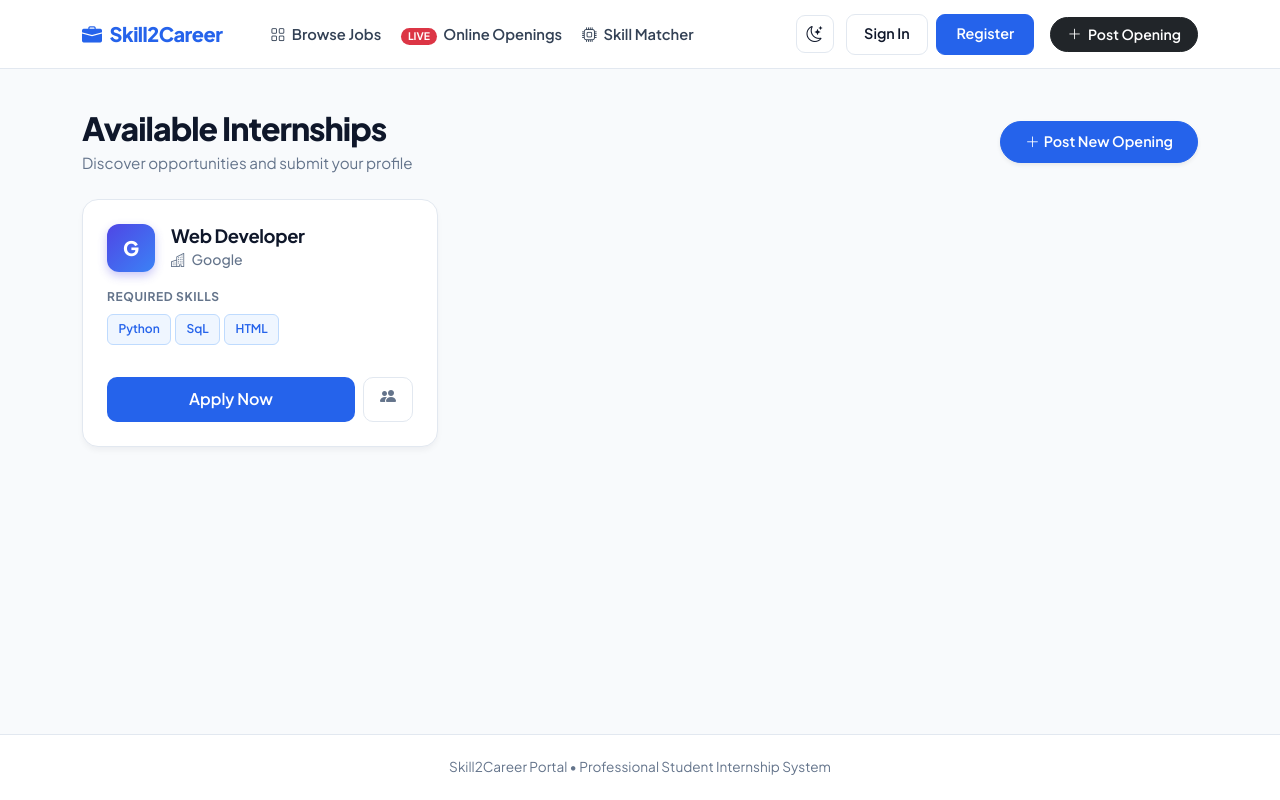
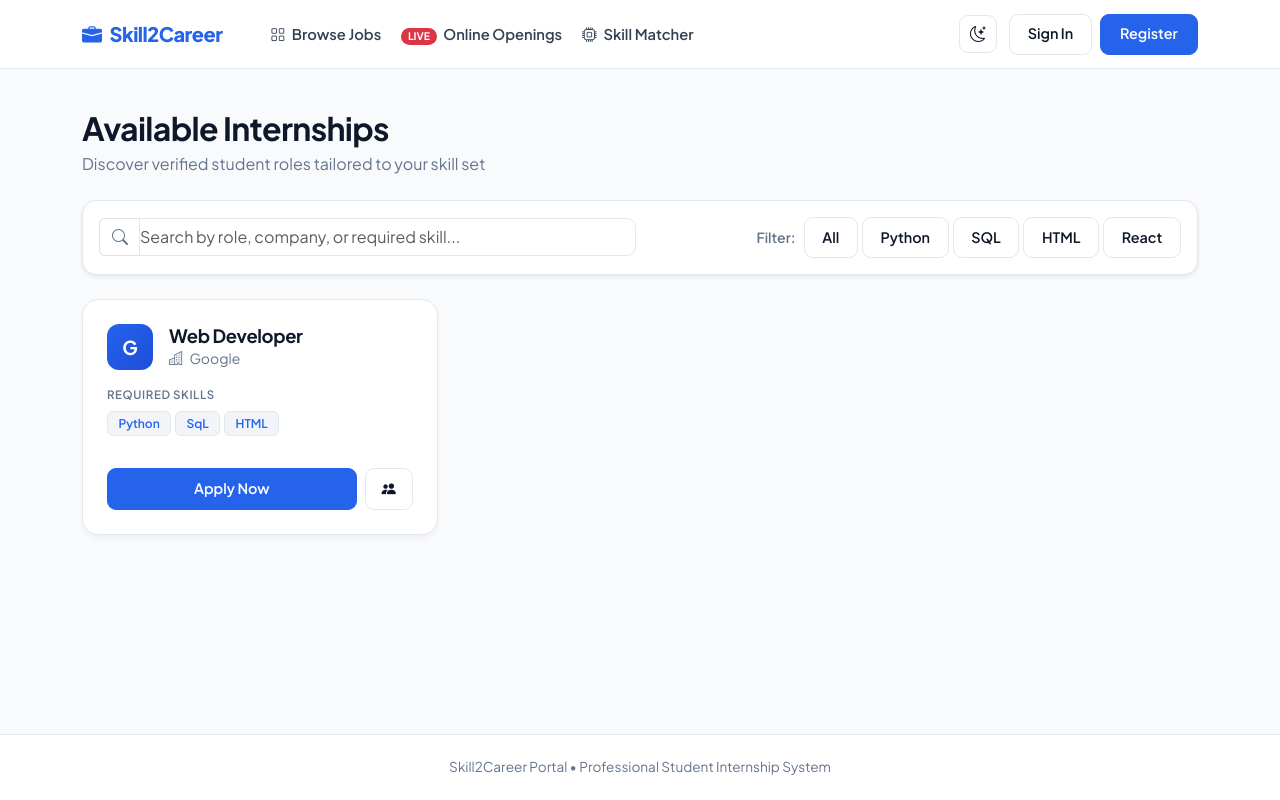
Before and after one commit to karannyx/internship-portal-microproject, a Flask app: page /jobs in a window 1280 px wide. Run offline with Flask 3, Linux system fonts and the light colour scheme; data comes from the database, SQL or seed files in the repository.

Commit message:
Complete official update: protected add_job, match scoring, instant filter, and student dashboard

```diff
--- a/app.py
+++ b/app.py
@@ -3,10 +3,11 @@ import requests
 from flask import Flask, render_template, request, redirect, url_for, session, jsonify
 
 app = Flask(__name__)
-
-# User session maintain karne ke liye secret_key zaroori hai
 app.secret_key = 'skill2career_production_secret_key_2026'
 DB_NAME = 'database.db'
+
+# Training & Placement Officer / Recruiter Passkey
+ADMIN_PASSKEY = "admin2026"
 
 def get_db():
     conn = sqlite3.connect(DB_NAME)
@@ -16,7 +17,6 @@ def get_db():
 def init_db():
     conn = get_db()
     cursor = conn.cursor()
-    # Students table
     cursor.execute('''
         CREATE TABLE IF NOT EXISTS students (
             id INTEGER PRIMARY KEY AUTOINCREMENT,
@@ -25,7 +25,6 @@ def init_db():
             skills TEXT NOT NULL
         )
     ''')
-    # Internships table
     cursor.execute('''
         CREATE TABLE IF NOT EXISTS internships (
             id INTEGER PRIMARY KEY AUTOINCREMENT,
@@ -34,7 +33,6 @@ def init_db():
             required_skills TEXT NOT NULL
         )
     ''')
-    # Applications table
     cursor.execute('''
         CREATE TABLE IF NOT EXISTS applications (
             id INTEGER PRIMARY KEY AUTOINCREMENT,
@@ -45,10 +43,9 @@ def init_db():
     conn.commit()
     conn.close()
 
-# Database initialize karein
 init_db()
 
-# --- MAIN & NAVIGATION ROUTES ---
+# --- NAVIGATION & JOB LISTING ---
 
 @app.route('/')
 def home():
@@ -59,7 +56,26 @@ def jobs():
     conn = get_db()
     cursor = conn.cursor()
     cursor.execute('SELECT id, title, company, required_skills FROM internships ORDER BY id DESC')
-    internships = cursor.fetchall()
+    raw_internships = cursor.fetchall()
+
+    student_skills = []
+    if 'student_email' in session:
+        cursor.execute('SELECT skills FROM students WHERE email = ?', (session['student_email'],))
+        row = cursor.fetchone()
+        if row and row['skills']:
+            student_skills = [s.strip().lower() for s in row['skills'].split(',') if s.strip()]
+
+    internships = []
+    for job in raw_internships:
+        job_dict = dict(job)
+        job_req = [s.strip().lower() for s in job['required_skills'].split(',') if s.strip()]
+        if student_skills and job_req:
+            matches = set(student_skills).intersection(set(job_req))
+            job_dict['match_score'] = round((len(matches) / len(job_req)) * 100)
+        else:
+            job_dict['match_score'] = None
+        internships.append(job_dict)
+
     conn.close()
     return render_template('jobs.html', internships=internships)
 
@@ -88,7 +104,37 @@ def matcher():
             score = 0
     return render_template('index.html', score=score)
 
-# --- AUTHENTICATION & FIREBASE SYNC ROUTES ---
+# --- STUDENT DASHBOARD ---
+
+@app.route('/dashboard', methods=['GET', 'POST'])
+def dashboard():
+    if 'student_email' not in session:
+        return redirect(url_for('login'))
+
+    conn = get_db()
+    cursor = conn.cursor()
+
+    if request.method == 'POST':
+        updated_skills = request.form.get('skills', '').strip()
+        cursor.execute('UPDATE students SET skills = ? WHERE email = ?', (updated_skills, session['student_email']))
+        conn.commit()
+
+    cursor.execute('SELECT name, email, skills FROM students WHERE email = ?', (session['student_email'],))
+    student = cursor.fetchone()
+
+    cursor.execute('''
+        SELECT internships.id, internships.title, internships.company, internships.required_skills
+        FROM internships
+        JOIN applications ON internships.id = applications.job_id
+        WHERE applications.student_email = ?
+        ORDER BY applications.id DESC
+    ''', (session['student_email'],))
+    applied_jobs = cursor.fetchall()
+    conn.close()
+
+    return render_template('dashboard.html', student=student, applied_jobs=applied_jobs)
+
+# --- AUTHENTICATION & FIREBASE SYNC ---
 
 @app.route('/login')
 def login():
@@ -105,7 +151,6 @@ def logout():
 
 @app.route('/sync_firebase', methods=['POST'])
 def sync_firebase():
-    """Firebase client-side authentication ke baad student profile sync karta hai."""
     data = request.get_json() or {}
     email = data.get('email')
     action = data.get('action')
@@ -123,7 +168,6 @@ def sync_firebase():
             cursor.execute('INSERT INTO students (name, email, skills) VALUES (?, ?, ?)', (name, email, skills))
             conn.commit()
         except sqlite3.IntegrityError:
-            # Agar email pehle se exist karta hai, toh update skills
             cursor.execute('UPDATE students SET name = ?, skills = ? WHERE email = ?', (name, skills, email))
             conn.commit()
         session['student_name'] = name
@@ -138,14 +182,21 @@ def sync_firebase():
     conn.close()
     return jsonify({"status": "success"})
 
-# --- JOB POSTING & APPLICATION ROUTES ---
+# --- RECRUITER / ADMIN PROTECTED OPENING CREATION ---
 
 @app.route('/add_job', methods=['GET', 'POST'])
 def add_job():
+    error = None
     if request.method == 'POST':
-        title = request.form.get('title')
-        company = request.form.get('company')
-        required_skills = request.form.get('required_skills')
+        pin = request.form.get('admin_pin', '').strip()
+        title = request.form.get('title', '').strip()
+        company = request.form.get('company', '').strip()
+        required_skills = request.form.get('required_skills', '').strip()
+
+        if pin != ADMIN_PASSKEY:
+            error = "Invalid Coordinator Passkey. Only authorized T&P officers can post listings."
+            return render_template('add_job.html', error=error)
+
         conn = get_db()
         cursor = conn.cursor()
         cursor.execute('INSERT INTO internships (title, company, required_skills) VALUES (?, ?, ?)',
@@ -153,7 +204,8 @@ def add_job():
         conn.commit()
         conn.close()
         return redirect(url_for('jobs'))
-    return render_template('add_job.html')
+
+    return render_template('add_job.html', error=error)
 
 @app.route('/apply/<int:job_id>', methods=['GET', 'POST'])
 def apply(job_id):
@@ -164,7 +216,7 @@ def apply(job_id):
         cursor.execute('INSERT INTO applications (student_email, job_id) VALUES (?, ?)', (email, job_id))
         conn.commit()
         conn.close()
-        return redirect(url_for('jobs'))
+        return redirect(url_for('dashboard') if 'student_email' in session else url_for('jobs'))
     return render_template('apply.html', job_id=job_id)
 
 @app.route('/view_applicants/<int:job_id>')
--- a/templates/base.html
+++ b/templates/base.html
@@ -5,7 +5,6 @@
     <meta name="viewport" content="width=device-width, initial-scale=1.0">
     <title>{% block title %}Skill2Career | Official Student Internship Portal{% endblock %}</title>
 
-    <!-- Prevent Theme Flash -->
     <script>
         (function() {
             const savedTheme = localStorage.getItem('theme') || 'light';
@@ -28,7 +27,6 @@
             --primary-subtle: #eff6ff;
         }
 
-        /* Light Theme (Clean Corporate Slate) */
         [data-bs-theme="light"] {
             --body-bg: #f8fafc;
             --nav-bg: #ffffff;
@@ -42,7 +40,6 @@
             --badge-text: #2563eb;
         }
 
-        /* Dark Theme (Executive Midnight Slate) */
         [data-bs-theme="dark"] {
             --body-bg: #0b0f19;
             --nav-bg: #111827;
@@ -67,7 +64,6 @@
             transition: background-color 0.25s ease, color 0.25s ease;
         }
 
-        /* Headings & Text */
         h1, h2, h3, h4, h5, h6 {
             color: var(--text-heading) !important;
             font-weight: 700;
@@ -78,7 +74,6 @@
             color: var(--text-muted) !important;
         }
 
-        /* Navigation Bar */
         .navbar-custom {
             background: var(--nav-bg) !important;
             border-bottom: 1px solid var(--border-color);
@@ -104,7 +99,6 @@
             color: var(--primary) !important;
         }
 
-        /* Card System */
         .card, .card-custom {
             background-color: var(--card-bg) !important;
             border: 1px solid var(--border-color) !important;
@@ -114,7 +108,6 @@
             transition: transform 0.2s ease, border-color 0.2s ease, box-shadow 0.2s ease;
         }
 
-        /* Custom Buttons */
         .btn-primary-custom {
             background: var(--primary) !important;
             color: #ffffff !important;
@@ -157,7 +150,6 @@
             color: var(--primary) !important;
         }
 
-        /* Badges */
         .badge-skill {
             background-color: var(--badge-bg) !important;
             color: var(--badge-text) !important;
@@ -168,7 +160,6 @@
             border-radius: 6px;
         }
 
-        /* Theme Toggle Button */
         .theme-toggle-btn {
             width: 38px;
             height: 38px;
@@ -188,7 +179,6 @@
             color: var(--primary);
         }
 
-        /* Form Inputs */
         .form-control {
             background-color: var(--card-bg) !important;
             border: 1px solid var(--border-color) !important;
@@ -236,17 +226,15 @@
                 </li>
             </ul>
 
-            <!-- Right Navbar (Theme Switcher + Dynamic Auth Section) -->
+            <!-- Dynamic Auth & Theme Toggle -->
             <div class="d-flex gap-2 align-items-center mt-3 mt-lg-0">
-                <!-- Theme Toggle Button -->
                 <button id="themeToggleBtn" class="theme-toggle-btn me-1" type="button" title="Toggle dark/light mode">
                     <i id="themeToggleIcon" class="bi bi-moon-stars"></i>
                 </button>
 
                 {% if session.student_email %}
-                    <!-- Direct Link to Student Dashboard -->
-                    <a href="/dashboard" class="badge bg-body-secondary text-primary border px-3 py-2 fw-semibold text-decoration-none">
-                        <i class="bi bi-person-check-fill me-1"></i> {{ session.student_name }}
+                    <a href="/dashboard" class="btn btn-outline-custom btn-sm rounded-pill px-3 fw-semibold">
+                        <i class="bi bi-person-check-fill me-1 text-primary"></i> Dashboard
                     </a>
                     <a href="/logout" class="btn btn-outline-danger btn-sm rounded-pill px-3 fw-semibold">
                         Logout
@@ -259,10 +247,6 @@
                         Register
                     </a>
                 {% endif %}
-
-                <a href="/add_job" class="btn btn-dark rounded-pill px-3 ms-lg-2 d-none d-lg-block fw-semibold" style="font-size: 0.88rem;">
-                    <i class="bi bi-plus-lg me-1"></i> Post Opening
-                </a>
             </div>
         </div>
     </div>
@@ -278,10 +262,8 @@
     </div>
 </footer>
 
-<!-- Bootstrap JS -->
 <script src="https://cdn.jsdelivr.net/npm/bootstrap@5.3.3/dist/js/bootstrap.bundle.min.js"></script>
 
-<!-- Theme Switcher Script with Storage Sync -->
 <script>
     const themeBtn = document.getElementById('themeToggleBtn');
     const themeIcon = document.getElementById('themeToggleIcon');
--- a/templates/jobs.html
+++ b/templates/jobs.html
@@ -2,135 +2,87 @@
 {% block title %}Available Internships | Skill2Career{% endblock %}
 
 {% block content %}
-<style>
-    /* Direct High-Contrast Typography Fixes */
-    .page-heading {
-        color: var(--text-heading, #0f172a) !important;
-        font-weight: 800;
-        letter-spacing: -0.03em;
-    }
-    .page-subheading {
-        color: var(--text-muted, #64748b) !important;
-        font-size: 0.95rem;
-    }
-    .internship-card {
-        background-color: var(--card-bg, #ffffff) !important;
-        border: 1px solid var(--border-color, #e2e8f0) !important;
-        border-radius: 16px;
-        transition: transform 0.2s ease, border-color 0.2s ease, box-shadow 0.2s ease;
-    }
-    .internship-card:hover {
-        transform: translateY(-3px);
-        border-color: #3b82f6 !important;
-        box-shadow: 0 12px 24px -10px rgba(0, 0, 0, 0.3) !important;
-    }
-    .job-title {
-        color: var(--text-heading, #0f172a) !important;
-        font-weight: 700;
-        font-size: 1.15rem;
-        margin-bottom: 2px;
-    }
-    .company-name {
-        color: var(--text-muted, #64748b) !important;
-        font-size: 0.88rem;
-        font-weight: 500;
-    }
-    .skills-label {
-        color: var(--text-muted, #64748b) !important;
-        font-size: 0.75rem;
-        font-weight: 700;
-        text-transform: uppercase;
-        letter-spacing: 0.05em;
-    }
-    .skill-tag {
-        background-color: rgba(37, 99, 235, 0.1) !important;
-        color: #60a5fa !important;
-        border: 1px solid rgba(59, 130, 246, 0.25) !important;
-        font-size: 0.75rem;
-        font-weight: 600;
-        padding: 0.35rem 0.65rem;
-        border-radius: 6px;
-    }
-    [data-bs-theme="light"] .skill-tag {
-        background-color: #eff6ff !important;
-        color: #2563eb !important;
-        border-color: #bfdbfe !important;
-    }
-    .company-avatar {
-        width: 48px;
-        height: 48px;
-        border-radius: 12px;
-        background: linear-gradient(135deg, #4f46e5, #3b82f6);
-        color: #ffffff;
-        font-weight: 800;
-        font-size: 1.25rem;
-        display: flex;
-        align-items: center;
-        justify-content: center;
-        box-shadow: 0 4px 10px rgba(79, 70, 229, 0.3);
-    }
-    .btn-apply {
-        background: #2563eb !important;
-        color: #ffffff !important;
-        font-weight: 600;
-        border-radius: 10px;
-        border: none;
-        padding: 0.65rem;
-        transition: background 0.2s ease;
-    }
-    .btn-apply:hover {
-        background: #1d4ed8 !important;
-    }
-    .btn-applicants {
-        border-radius: 10px;
-        border: 1px solid var(--border-color, #334155) !important;
-        color: var(--text-muted, #94a3b8) !important;
-        background: transparent;
-    }
-    .btn-applicants:hover {
-        color: #ffffff !important;
-        border-color: #3b82f6 !important;
-    }
-</style>
-
 <div class="container py-3">
-    <!-- Header Section -->
+    <!-- Header Section (Clean Student View - No Post Button) -->
     <div class="d-flex flex-wrap justify-content-between align-items-center mb-4 gap-3">
         <div>
-            <h2 class="page-heading mb-1">Available Internships</h2>
-            <p class="page-subheading mb-0">Discover opportunities and submit your profile</p>
+            <h2 class="fw-bold mb-1" style="color: var(--text-heading, #0f172a);">Available Internships</h2>
+            <p class="mb-0" style="color: var(--text-muted, #64748b);">Discover verified student roles tailored to your skill set</p>
         </div>
-        <a href="/add_job" class="btn btn-primary-custom rounded-pill px-4 shadow-sm">
-            <i class="bi bi-plus-lg me-1"></i> Post New Opening
-        </a>
+    </div>
+
+    <!-- Live Search & Skill Filter Bar -->
+    <div class="card p-3 mb-4 shadow-sm" style="border-radius: 14px;">
+        <div class="row g-2 align-items-center">
+            <div class="col-md-6">
+                <div class="input-group">
+                    <span class="input-group-text bg-transparent border-end-0">
+                        <i class="bi bi-search text-muted"></i>
+                    </span>
+                    <input type="text" id="jobSearchInput" class="form-control border-start-0 ps-0" placeholder="Search by role, company, or required skill...">
+                </div>
+            </div>
+            <div class="col-md-6">
+                <div class="d-flex flex-wrap gap-1 align-items-center justify-content-md-end">
+                    <span class="small fw-semibold text-muted me-1">Filter:</span>
+                    <button type="button" class="btn btn-sm btn-outline-custom filter-pill active" data-filter="all">All</button>
+                    <button type="button" class="btn btn-sm btn-outline-custom filter-pill" data-filter="python">Python</button>
+                    <button type="button" class="btn btn-sm btn-outline-custom filter-pill" data-filter="sql">SQL</button>
+                    <button type="button" class="btn btn-sm btn-outline-custom filter-pill" data-filter="html">HTML</button>
+                    <button type="button" class="btn btn-sm btn-outline-custom filter-pill" data-filter="react">React</button>
+                </div>
+            </div>
+        </div>
     </div>
 
     <!-- Job Cards Grid -->
-    <div class="row g-4">
+    <div class="row g-4" id="jobsGrid">
         {% if internships %}
             {% for job in internships %}
-            <div class="col-md-6 col-lg-4">
-                <div class="card internship-card p-4 h-100 d-flex flex-column justify-content-between">
+            <div class="col-md-6 col-lg-4 job-item-col"
+                 data-title="{{ job.title|lower }}"
+                 data-company="{{ job.company|lower }}"
+                 data-skills="{{ job.required_skills|lower }}">
+                <div class="card p-4 h-100 d-flex flex-column justify-content-between" style="border-radius: 16px;">
                     <div>
-                        <!-- Company Avatar & Title -->
-                        <div class="d-flex align-items-center gap-3 mb-3">
-                            <div class="company-avatar">
-                                {{ job.company[0]|upper }}
-                            </div>
-                            <div>
-                                <h3 class="job-title">{{ job.title }}</h3>
-                                <div class="company-name">
-                                    <i class="bi bi-buildings me-1"></i> {{ job.company }}
+                        <!-- Company Header & Match Badge -->
+                        <div class="d-flex align-items-start justify-content-between mb-3">
+                            <div class="d-flex align-items-center gap-3">
+                                <div style="width: 46px; height: 46px; border-radius: 12px; background: linear-gradient(135deg, #2563eb, #1d4ed8); color: #fff; font-weight: 700; font-size: 1.2rem; display: flex; align-items: center; justify-content: center;">
+                                    {{ job.company[0]|upper }}
+                                </div>
+                                <div>
+                                    <h4 class="fw-bold mb-0" style="color: var(--text-heading, #0f172a); font-size: 1.15rem;">{{ job.title }}</h4>
+                                    <div class="small" style="color: var(--text-muted, #64748b);">
+                                        <i class="bi bi-buildings me-1"></i> {{ job.company }}
+                                    </div>
                                 </div>
                             </div>
+
+                            <!-- Match Score Pill -->
+                            {% if job.match_score is not none %}
+                                {% if job.match_score >= 70 %}
+                                    <span class="badge rounded-pill bg-success-subtle text-success border border-success-subtle fw-semibold px-2 py-1" title="High Match">
+                                        <i class="bi bi-stars"></i> {{ job.match_score }}% Match
+                                    </span>
+                                {% elif job.match_score >= 40 %}
+                                    <span class="badge rounded-pill bg-warning-subtle text-warning border border-warning-subtle fw-semibold px-2 py-1" title="Moderate Match">
+                                        {{ job.match_score }}% Match
+                                    </span>
+                                {% else %}
+                                    <span class="badge rounded-pill bg-secondary-subtle text-secondary border border-secondary-subtle fw-semibold px-2 py-1" title="Low Match">
+                                        {{ job.match_score }}% Match
+                                    </span>
+                                {% endif %}
+                            {% endif %}
                         </div>
 
-                        <!-- Required Skills -->
+                        <!-- Skills -->
                         <div class="mb-4">
-                            <div class="skills-label mb-2">Required Skills</div>
+                            <div class="small fw-semibold mb-2 text-uppercase" style="color: var(--text-muted, #64748b); letter-spacing: 0.05em; font-size: 0.72rem;">Required Skills</div>
                             <div class="d-flex flex-wrap gap-1">
                                 {% for skill in job.required_skills.split(',') %}
-                                    <span class="skill-tag">{{ skill.strip() }}</span>
+                                    <span class="badge badge-skill">{{ skill.strip() }}</span>
                                 {% endfor %}
                             </div>
                         </div>
@@ -138,10 +90,10 @@
 
                     <!-- Action Buttons -->
                     <div class="d-flex gap-2 pt-2">
-                        <a href="/apply/{{ job.id }}" class="btn btn-apply flex-grow-1 text-center text-decoration-none">
+                        <a href="/apply/{{ job.id }}" class="btn btn-primary-custom flex-grow-1 text-center text-decoration-none">
                             Apply Now
                         </a>
-                        <a href="/view_applicants/{{ job.id }}" class="btn btn-applicants px-3" title="View Applicants">
+                        <a href="/view_applicants/{{ job.id }}" class="btn btn-outline-custom px-3" title="View Applicants">
                             <i class="bi bi-people-fill"></i>
                         </a>
                     </div>
@@ -151,13 +103,64 @@
         {% else %}
             <div class="col-12 text-center py-5">
                 <i class="bi bi-briefcase fs-1 text-muted mb-3 d-block"></i>
-                <h5 class="page-heading">No Openings Available Yet</h5>
-                <p class="page-subheading mb-4">Be the first to post an internship opportunity for students.</p>
-                <a href="/add_job" class="btn btn-primary-custom rounded-pill px-4">
-                    <i class="bi bi-plus-lg me-1"></i> Post An Opening
-                </a>
+                <h5 class="fw-bold" style="color: var(--text-heading, #0f172a);">No Openings Available Yet</h5>
+                <p class="text-muted">Check back later for newly announced internship opportunities.</p>
             </div>
         {% endif %}
     </div>
+
+    <!-- Empty Filter Notice -->
+    <div id="noResultsNotice" class="text-center py-5 d-none">
+        <i class="bi bi-search fs-1 text-muted mb-2 d-block"></i>
+        <h5 class="fw-bold" style="color: var(--text-heading, #0f172a);">No Matching Internships Found</h5>
+        <p class="text-muted">Try clearing your search query or selecting a different skill filter.</p>
+    </div>
 </div>
+
+<script>
+    const searchInput = document.getElementById('jobSearchInput');
+    const filterPills = document.querySelectorAll('.filter-pill');
+    const jobCards = document.querySelectorAll('.job-item-col');
+    const noResults = document.getElementById('noResultsNotice');
+
+    let activeSkill = 'all';
+
+    function filterJobs() {
+        const query = searchInput.value.toLowerCase().trim();
+        let visibleCount = 0;
+
+        jobCards.forEach(card => {
+            const title = card.getAttribute('data-title');
+            const company = card.getAttribute('data-company');
+            const skills = card.getAttribute('data-skills');
+
+            const matchesQuery = !query || title.includes(query) || company.includes(query) || skills.includes(query);
+            const matchesSkill = activeSkill === 'all' || skills.includes(activeSkill);
+
+            if (matchesQuery && matchesSkill) {
+                card.style.display = '';
+                visibleCount++;
+            } else {
+                card.style.display = 'none';
+            }
+        });
+
+        if (visibleCount === 0 && jobCards.length > 0) {
+            noResults.classList.remove('d-none');
+        } else {
+            noResults.classList.add('d-none');
+        }
+    }
+
+    searchInput.addEventListener('input', filterJobs);
+
+    filterPills.forEach(pill => {
+        pill.addEventListener('click', () => {
+            filterPills.forEach(p => p.classList.remove('active', 'btn-primary-custom'));
+            pill.classList.add('active');
+            activeSkill = pill.getAttribute('data-filter');
+            filterJobs();
+        });
+    });
+</script>
 {% endblock %}
```
Also changed, not shown: templates/add_job.html (+44 -14 lines), templates/dashboard.html (added, +106 -0 lines).
